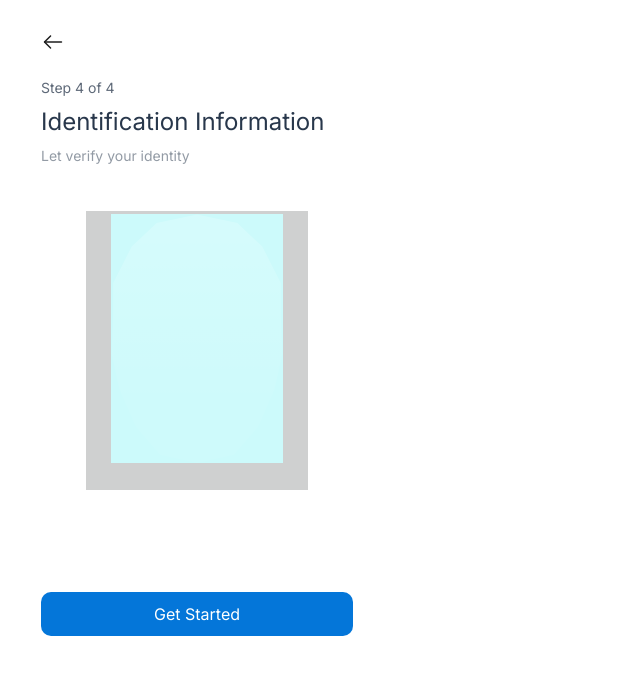
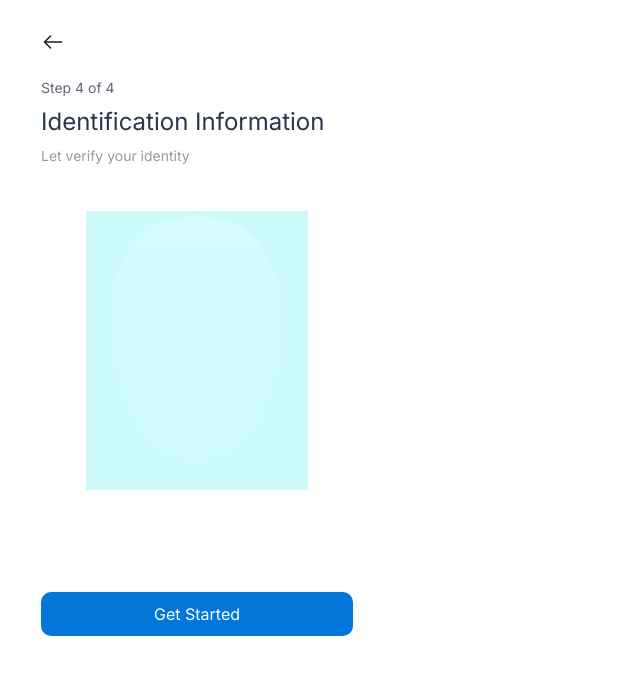
Before and after one commit to Maxwell011/moni-finance, a Next.js app: page /setup/verify in a window 1280 px wide. Shown: the top 674 px of the page, without its empty margins (0-640 px from the left). Built offline with nearby package versions, Linux system fonts and the light colour scheme.

Commit message:
Fix background color and text color in VerifyFace component

```diff
--- a/src/app/setup/verify/page.tsx
+++ b/src/app/setup/verify/page.tsx
@@ -31,13 +31,13 @@ export default function VerifyFace() {
           </p>
 
           <div className='w-[312px] flex items-center justify-center mx-0 my-[30px] fill-[linear-gradient(0deg,rgba(127,247,247,0.20)_0%,#7FF7F7_100%)] opacity-20 pt-[15.18px] pb-[72.42px] px-[27.57px] rounded-[20px]'>
-            <div className='w-[222.855px] h-[278.403px] bg-[#131b1c] flex items-center justify-center'>
+            <div className='w-[222.855px] h-[278.403px] bg-[#06E9EE] texr flex items-center justify-center'>
               <Image
                 src='/Group.svg'
                 alt='Arrow left'
                 width={172.8}
                 height={249.496}
-                className='mb-6 bg-[#06e9ee]'
+                className='mb-6 text-[#06e9ee]'
               />
             </div>
           </div>
```
